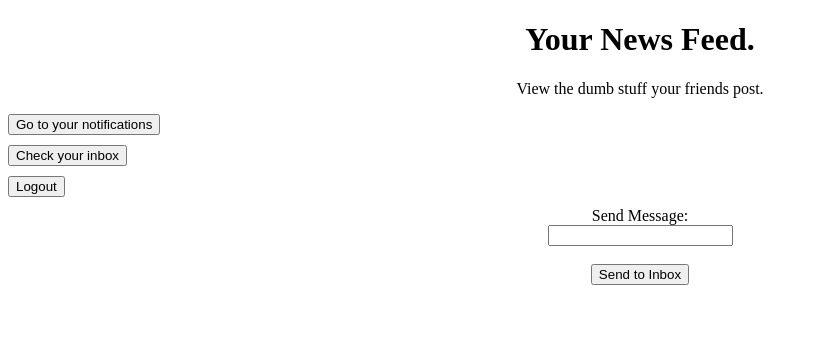
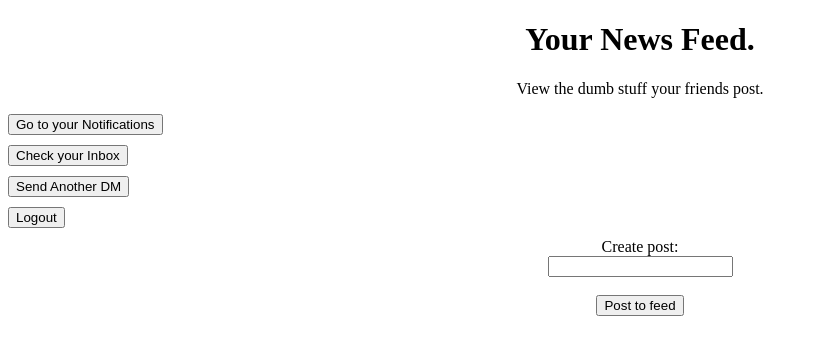
Before and after one commit to CryptonicAnon/social_media_app_simulation, a Python web app: template templates/feed.html in a window 1280 px wide. Shown: the top 355 px of the page, without its empty margins (0-818 px from the left). Run offline with Jinja, Linux system fonts and the light colour scheme; the template is opened without the code that fills it, so the values that code supplies are empty.

Commit message:
updates templates and added a template for DMS

```diff
--- a/templates/feed.html
+++ b/templates/feed.html
@@ -5,6 +5,7 @@
 h1 {text-align: center;}
 p {text-align: center;}
 .messages {text-align: center;}
+.create_post {text-align: center;}
 div { margin-bottom: 10px; }
 </style>
 </head>
@@ -15,24 +16,36 @@ div { margin-bottom: 10px; }
 
 <div>
     <a href="http://127.0.0.1:5000/notifications">
-        <button>Go to your notifications</button>
+        <button>Go to your Notifications</button>
     </a>
 </div>
 <div>
     <a href="http://127.0.0.1:5000/inbox">
-        <button>Check your inbox</button>
+        <button>Check your Inbox</button>
     </a>
+</div>
+<div class="buttons">
+    <a href="http://127.0.0.1:5000/dms">
+        <button>Send Another DM</button>
 </div>
 <div>
     <a href="http://127.0.0.1:5000/logout">
         <button>Logout</button>
     </a>
 </div>
-<div  class="messages">
-    <form action="http://127.0.0.1:5000/submit_message" method="post">
-        <label for="send_message">Send Message:</label><br>
-        <input type="text" id="send_message" name="send_message" required><br><br>
-        <input type="submit" value="Send to Inbox">
+<div class="messages">
+    {% for post in posts %}
+        <div>
+            <li>{{ post.content }} </li> <!-- Adjust according to your Post model attributes -->
+            <!-- <p><small>Posted by: {{ post.user_id}}</small></p> Assuming you have a relationship with User model -->
+        </div>
+    {% endfor %}
+</div>
+<div  class="create_post">
+    <form action="http://127.0.0.1:5000/submit_post" method="post">
+        <label for="send_post">Create post:</label><br>
+        <input type="text" id="send_post" name="send_post" required><br><br>
+        <input type="submit" value="Post to feed">
 </div>
 </form>
 </body>
--- a/templates/landing_login_page.html
+++ b/templates/landing_login_page.html
@@ -25,9 +25,6 @@ p {text-align: center;}
   <a href="http://127.0.0.1:5000/create_account">
     <button>Create Account</button>
   </a>
-  <a href="http://127.0.0.1:5000/inbox">
-    <button>Inbox (Shouldnt work if you're properly logged out)</button>
-  </a>
 </div>
 </body>
 </html>
```
Also changed, not shown: templates/dm.html (added, +43 -0 lines), templates/inbox.html (+7 -3 lines), templates/notifications.html (+9 -0 lines).
